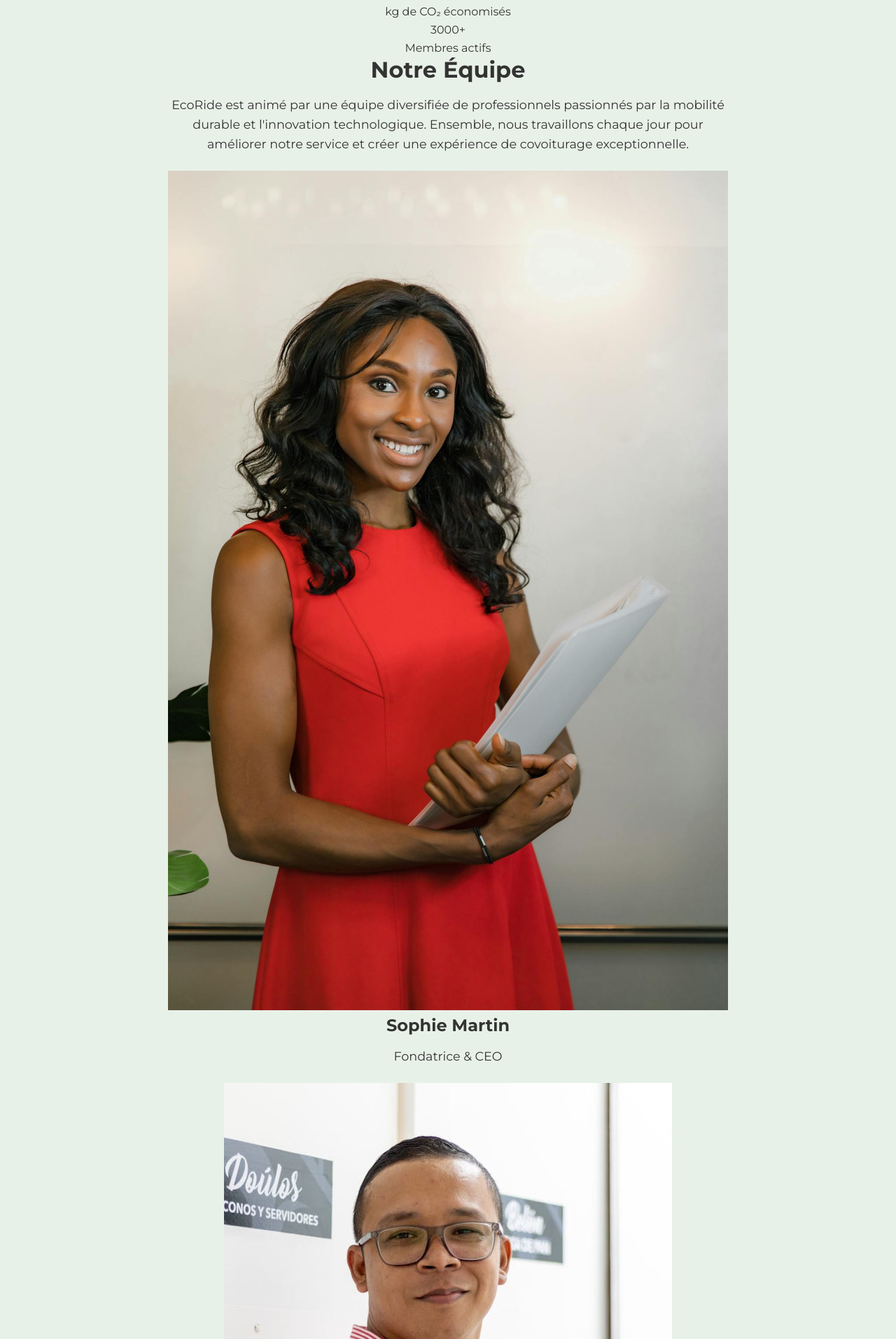
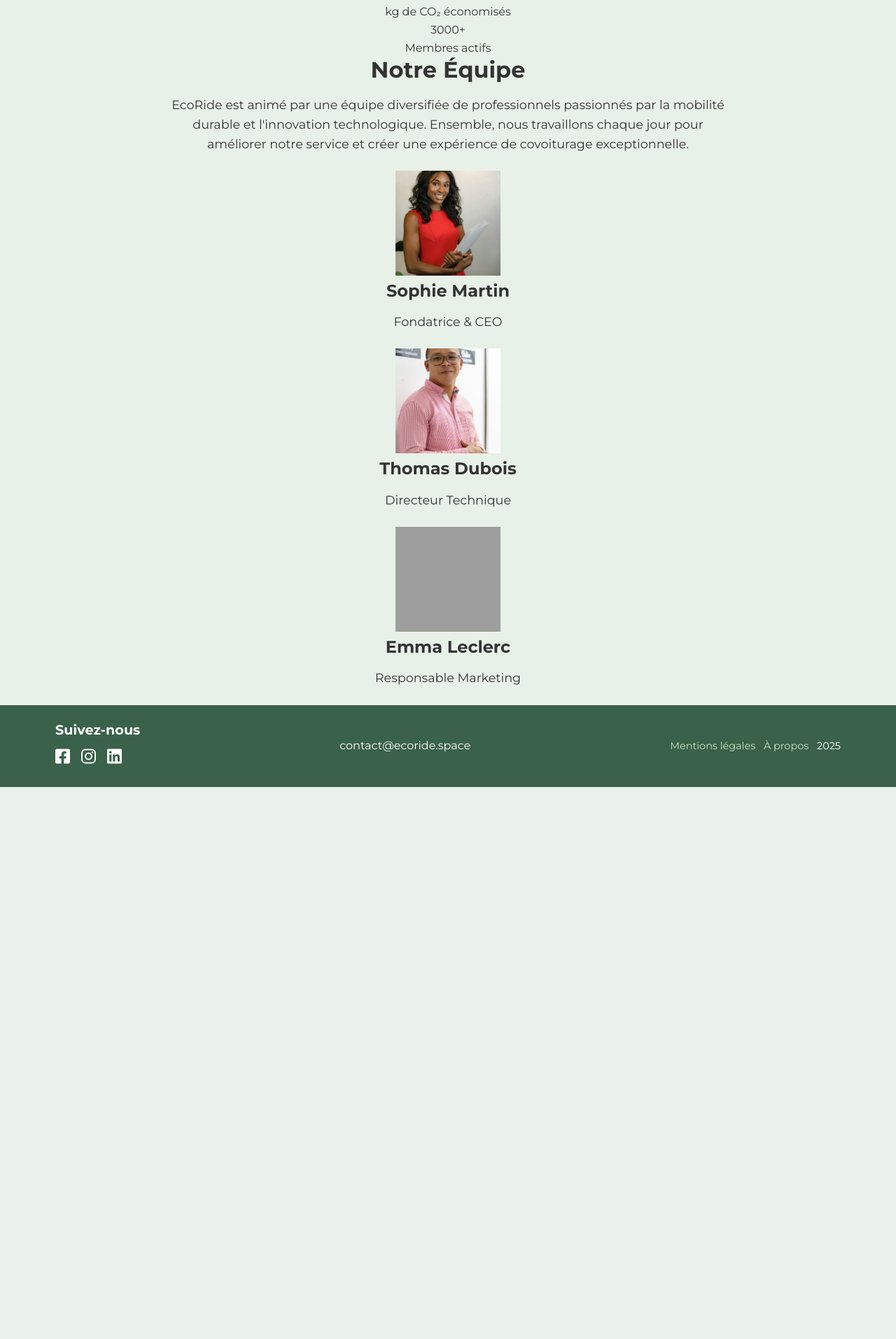
Before and after one commit to samadago/ecoride_v2, a PHP site: template app/views/pages/about.php in a window 1280 px wide. Shown: the part 2463-4377 px from the top of the page at 70% size. After the commit the page ends 3588 px from the top, so only its background shows below. Run offline with PHP 8.4, Linux system fonts and the light colour scheme; the template is opened without the code that fills it, so the values that code supplies are empty; some libraries are stand-ins or nearby versions; grey boxes are pictures that could not be loaded.

Commit message:
modification images

```diff
--- a/app/views/pages/about.php
+++ b/app/views/pages/about.php
@@ -76,17 +76,23 @@
                 <p>EcoRide est animé par une équipe diversifiée de professionnels passionnés par la mobilité durable et l'innovation technologique. Ensemble, nous travaillons chaque jour pour améliorer notre service et créer une expérience de covoiturage exceptionnelle.</p>
                 <div class="team-grid">
                     <div class="team-member">
-                        <img src="/assets/images/directrice.jpg" alt="Membre de l'équipe" class="rounded-image">
+
+                        <img src="/assets/images/directrice.jpg" alt="Membre de l'équipe" class="rounded-circle img-fluid" style="width: 150px; height: 150px; object-fit: cover;">
+
                         <h3>Sophie Martin</h3>
                         <p>Fondatrice & CEO</p>
                     </div>
                     <div class="team-member">
-                        <img src="/assets/images/technicien.jpg" alt="Membre de l'équipe" class="rounded-image">
+
+                        <img src="/assets/images/technicien.jpg" alt="Membre de l'équipe" class="rounded-circle img-fluid" style="width: 150px; height: 150px; object-fit: cover;">
+
                         <h3>Thomas Dubois</h3>
                         <p>Directeur Technique</p>
                     </div>
                     <div class="team-member">
-                        <img src="/assets/images/c:\Users\mukar\Downloads\marketing-fille.jpg.jpg" alt="Membre de l'équipe" class="rounded-image">
+
+                        <img src="/assets/images/marketing-fille.jpg" alt="Membre de l'équipe" class="rounded-circle img-fluid" style="width: 150px; height: 150px; object-fit: cover;">
+
                         <h3>Emma Leclerc</h3>
                         <p>Responsable Marketing</p>
                     </div>
--- a/docker-compose.yml
+++ b/docker-compose.yml
@@ -2,6 +2,8 @@
   db:
     image: mysql:8.0
     container_name: ecoride_db
+    env_file:
+      - .env
     environment:
       MYSQL_ROOT_PASSWORD: ${DB_PASS}
       MYSQL_DATABASE: ${DB_NAME}
@@ -16,7 +18,7 @@
       - db_data:/var/lib/mysql
       - ./database/schema.sql:/docker-entrypoint-initdb.d/schema.sql
     ports:
-      - "3306:3306"
+      - "3307:3306"
     networks:
       - ecoride-net
 
```
